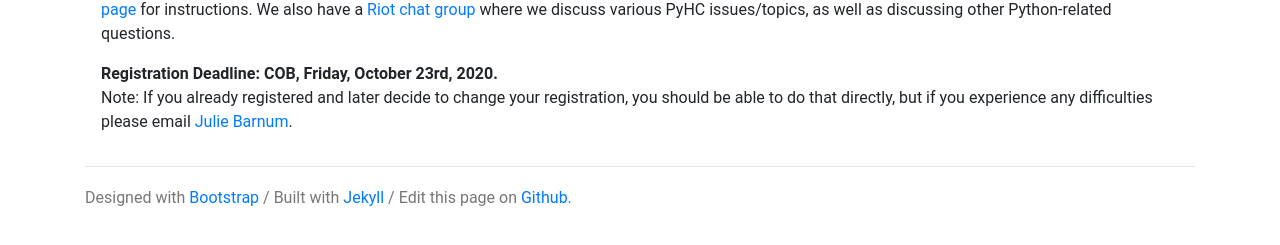
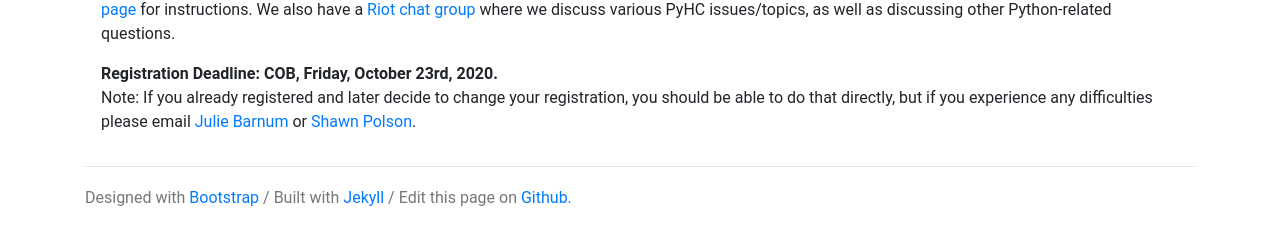
Before and after one commit to heliophysicsPy/heliophysicsPy.github.io, a Jekyll site: the page built from _posts/2020-09-21-fall-2020-meeting-announced.markdown, in a window 1280 px wide. Shown: the part 420-665 px from the top of the page. Built offline with Jekyll 4.4.1, drawn with Linux system fonts in a browser that asks for light colours; nearby versions of some CDN libraries.

Commit message:
adding Shawn as someone who could help fix registration problems

```diff
--- a/_posts/2020-09-21-fall-2020-meeting-announced.markdown
+++ b/_posts/2020-09-21-fall-2020-meeting-announced.markdown
@@ -11,4 +11,4 @@ The meeting's web page will be up shortly. **Registration, which is free, but re
 ) where we discuss various PyHC issues/topics, as well as discussing other Python-related questions.
 
 **Registration Deadline: COB, Friday, October 23rd, 2020.**
-Note: If you already registered and later decide to change your registration, you should be able to do that directly, but if you experience any difficulties please email [Julie Barnum](mailto:Julie.Barnum@lasp.colorado.edu).
+Note: If you already registered and later decide to change your registration, you should be able to do that directly, but if you experience any difficulties please email [Julie Barnum](mailto:Julie.Barnum@lasp.colorado.edu) or [Shawn Polson](shpo9723@colorado.edu).
```
